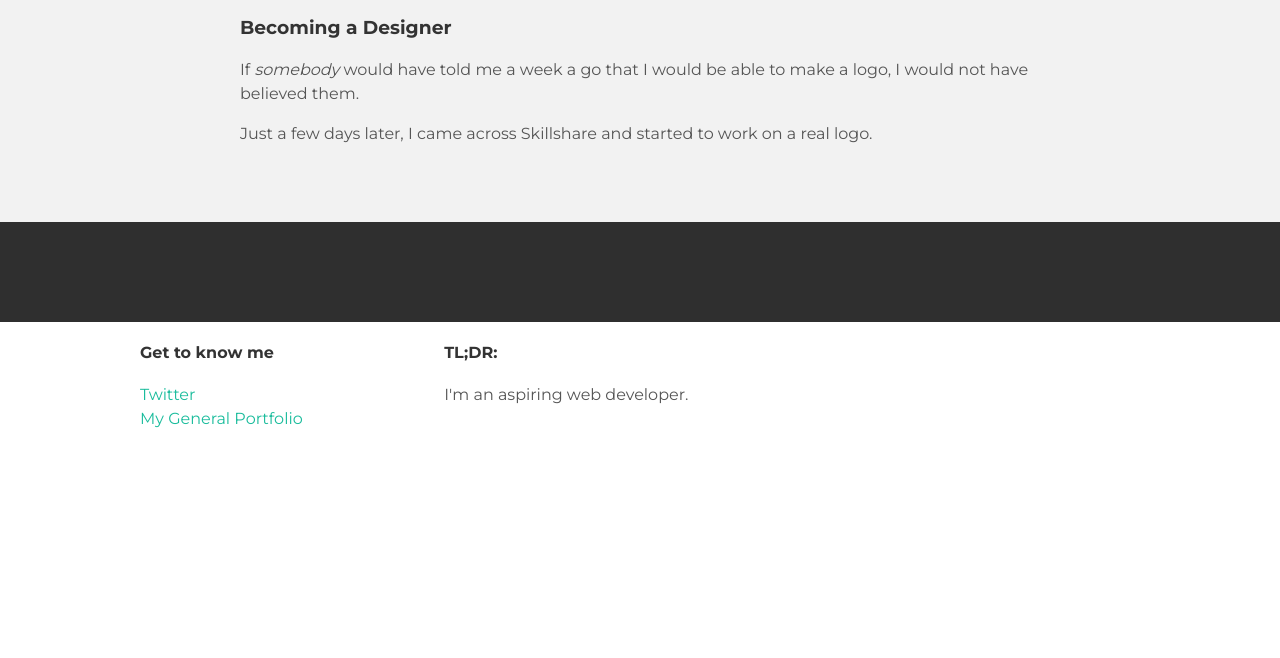
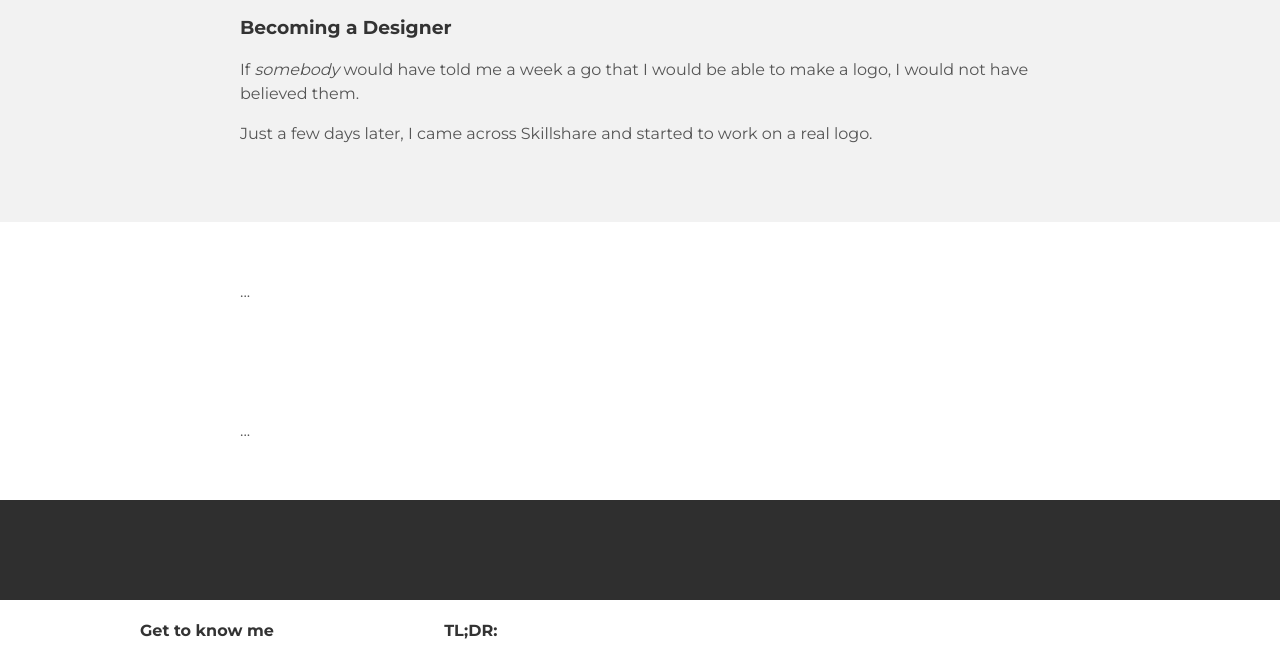
Before and after one commit to Fredthearboro/fredthearboro.github.io, a plain HTML site: page index.html in a window 1280 px wide. Shown: the part 667-1325 px from the top of the page. Before the commit the page ends 1114 px from the top, so only its background shows below. Drawn offline with Linux system fonts and the light colour scheme; files whose address does not match are found by name.

Commit message:
Update index.html

```diff
--- a/index.html
+++ b/index.html
@@ -45,6 +45,20 @@
         </div>
       </div>
 
+    <div id="content">
+ <!-- another post -->
+ <div class="post-container">
+  <div class="post">
+   ...
+  </div>
+ </div>
+ <div class="post-container">
+  <div class="post">
+   ...
+  </div>
+ </div>
+</div>
+
     <div id="footer"></div>
       <div class="container">
 
```
